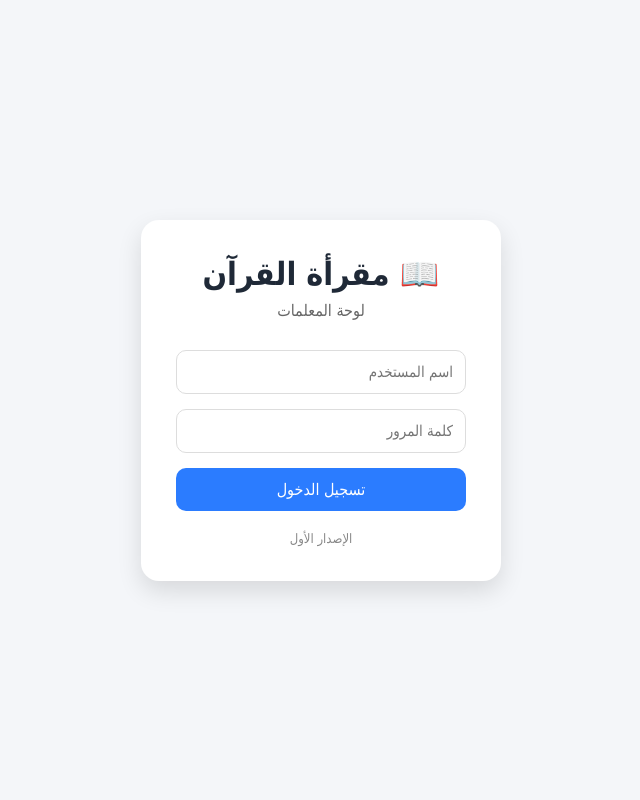
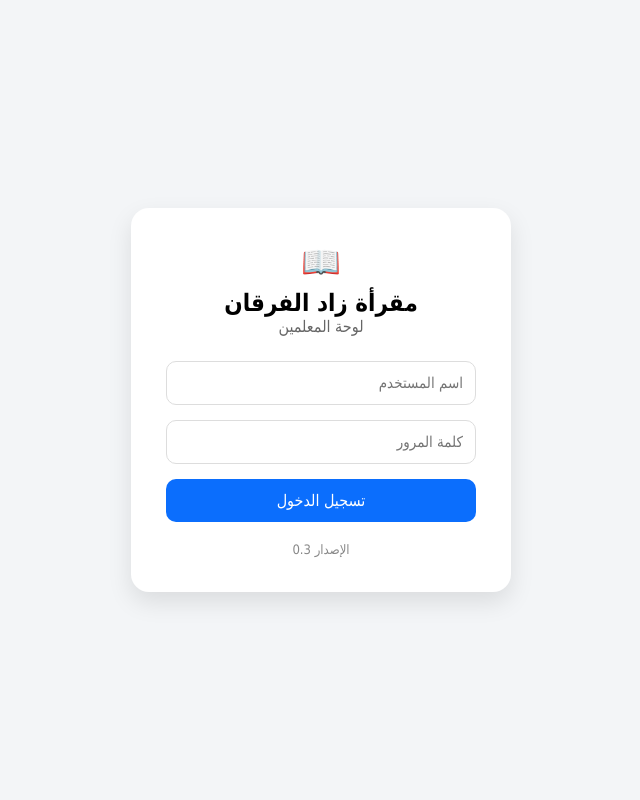
Before and after one commit to khabbab411/tasmee-project, a Flask app: page / in a window 1280 px wide. Shown: the whole page, without its empty margins (319-959 px from the left). Run offline with Flask 3, Linux system fonts and the light colour scheme.

Commit message:
Update login.html

```diff
--- a/templates/login.html
+++ b/templates/login.html
@@ -1,11 +1,16 @@
 <!DOCTYPE html>
 <html lang="ar" dir="rtl">
+
 <head>
+
 <meta charset="UTF-8">
+
 <meta name="viewport" content="width=device-width, initial-scale=1.0">
-    <title>لوحة المعلمات</title>
+
+<title>مقرأة زاد الفرقان</title>
 
 <style>
+
 *{
 margin:0;
 padding:0;
@@ -14,7 +19,7 @@
 }
 
 body{
-            background:#f4f6f9;
+background:#f3f5f7;
 display:flex;
 justify-content:center;
 align-items:center;
@@ -22,37 +27,31 @@
 }
 
 .card{
-            background:white;
-            width:360px;
+width:380px;
+background:#fff;
 padding:35px;
 border-radius:18px;
-            box-shadow:0 10px 25px rgba(0,0,0,.12);
+box-shadow:0 10px 25px rgba(0,0,0,.1);
 }
 
 h1{
 text-align:center;
-            color:#1f2937;
 margin-bottom:8px;
 }
 
-        p{
+.subtitle{
 text-align:center;
+margin-bottom:25px;
 color:#666;
-            margin-bottom:30px;
 }
 
 input{
 width:100%;
 padding:12px;
+margin-bottom:15px;
+border-radius:10px;
 border:1px solid #ddd;
-            border-radius:10px;
-            margin-bottom:15px;
 font-size:15px;
-        }
-
-        input:focus{
-            outline:none;
-            border-color:#2b7cff;
 }
 
 button{
@@ -60,22 +59,32 @@
 padding:12px;
 border:none;
 border-radius:10px;
-            background:#2b7cff;
+background:#0b6efd;
 color:white;
 font-size:16px;
 cursor:pointer;
 }
 
 button:hover{
-            background:#1e63d6;
+background:#0958c9;
+}
+
+.error{
+background:#ffe5e5;
+color:#b00020;
+padding:10px;
+border-radius:8px;
+margin-bottom:15px;
+text-align:center;
 }
 
 .footer{
+margin-top:20px;
 text-align:center;
-            margin-top:20px;
+font-size:13px;
 color:#888;
-            font-size:13px;
 }
+
 </style>
 
 </head>
@@ -84,21 +93,49 @@
 
 <div class="card">
 
-<h1>📖 مقرأة القرآن</h1>
+<h1>📖</h1>
 
-<p>لوحة المعلمات</p>
+<h2 style="text-align:center;">مقرأة زاد الفرقان</h2>
 
-<form>
+<p class="subtitle">
+
+لوحة المعلمين
+
+</p>
+
+{% if error %}
+
+<div class="error">
+
+{{ error }}
+
+</div>
+
+{% endif %}
+
+<form method="POST">
 
 <input
+
 type="text"
-placeholder="اسم المستخدم">
+
+name="username"
+
+placeholder="اسم المستخدم"
+
+required>
 
 <input
+
 type="password"
-placeholder="كلمة المرور">
 
-<button>
+name="password"
+
+placeholder="كلمة المرور"
+
+required>
+
+<button type="submit">
 
 تسجيل الدخول
 
@@ -108,11 +145,12 @@ placeholder="كلمة المرور">
 
 <div class="footer">
 
-الإصدار الأول
+الإصدار 0.3
 
 </div>
 
 </div>
 
 </body>
+
 </html>
```
Lines whose indentation alone changed are shown as unchanged.
